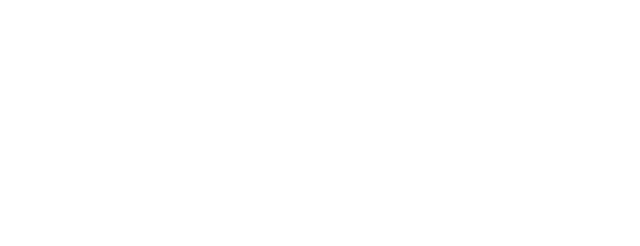
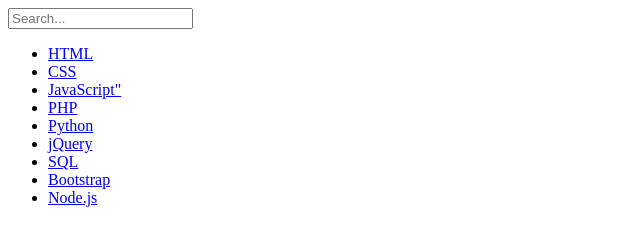
Before and after one commit to maximus82190/filterMenu, a plain HTML site: page index.html in a window 1280 px wide. Shown: the whole page, without its empty margins (0-640 px from the left). Drawn offline with Linux system fonts and the light colour scheme.

Commit message:
Write HTML

```diff
--- a/index.html
+++ b/index.html
@@ -7,5 +7,24 @@
     <link rel="stylesheet" href="style.css" />
     <script src="script.js" defer></script>
   </head>
-  <body></body>
+  <body>
+    <input
+      type="text"
+      id="mySearch"
+      onkeyup="myFunction()"
+      placeholder="Search..."
+      title="Type in a category"
+    />
+    <ul id="myMenu">
+      <li><a href="#">HTML</a></li>
+      <li><a href="#">CSS</a></li>
+      <li><a href="#">JavaScript"</a></li>
+      <li><a href="#">PHP</a></li>
+      <li><a href="#">Python</a></li>
+      <li><a href="#">jQuery</a></li>
+      <li><a href="#">SQL</a></li>
+      <li><a href="#">Bootstrap</a></li>
+      <li><a href="#">Node.js</a></li>
+    </ul>
+  </body>
 </html>
```
